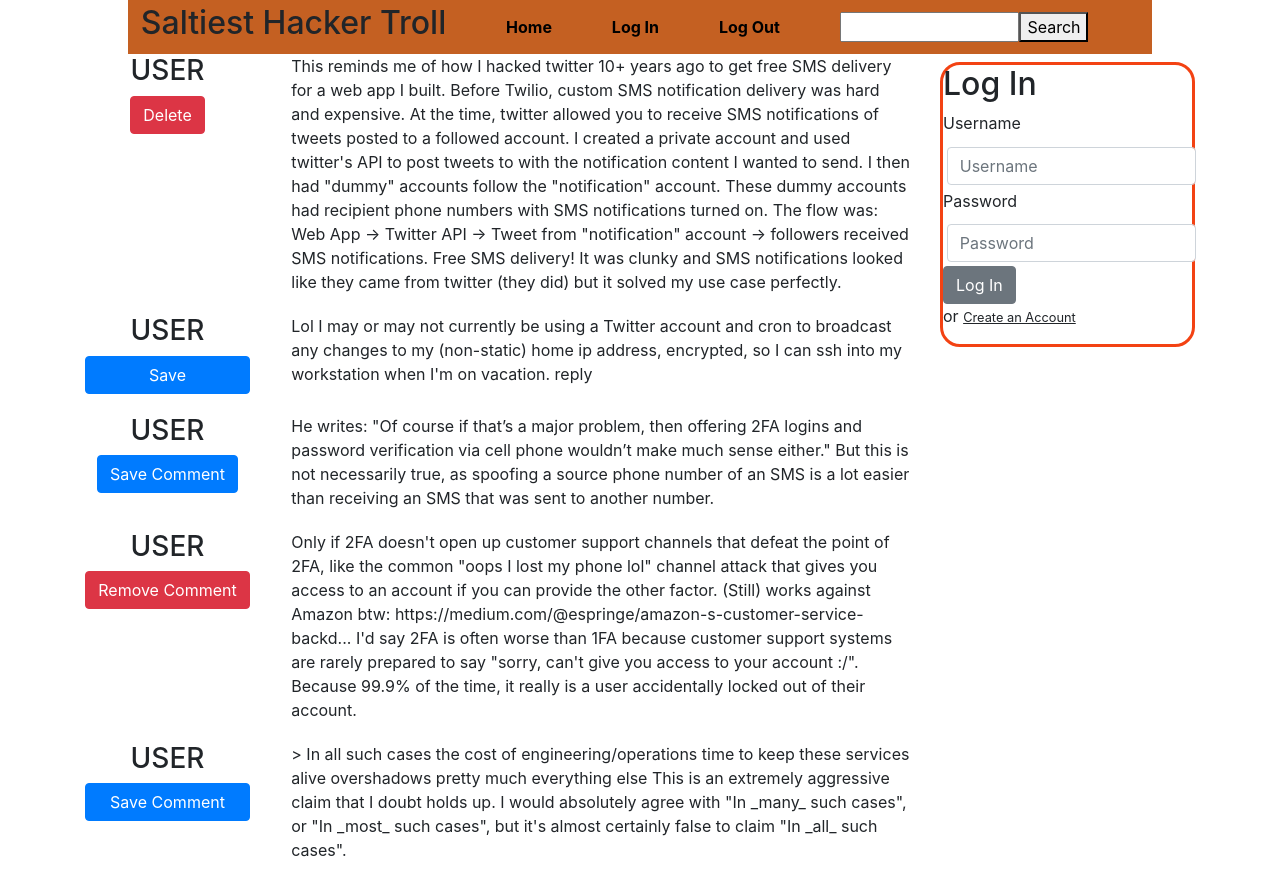
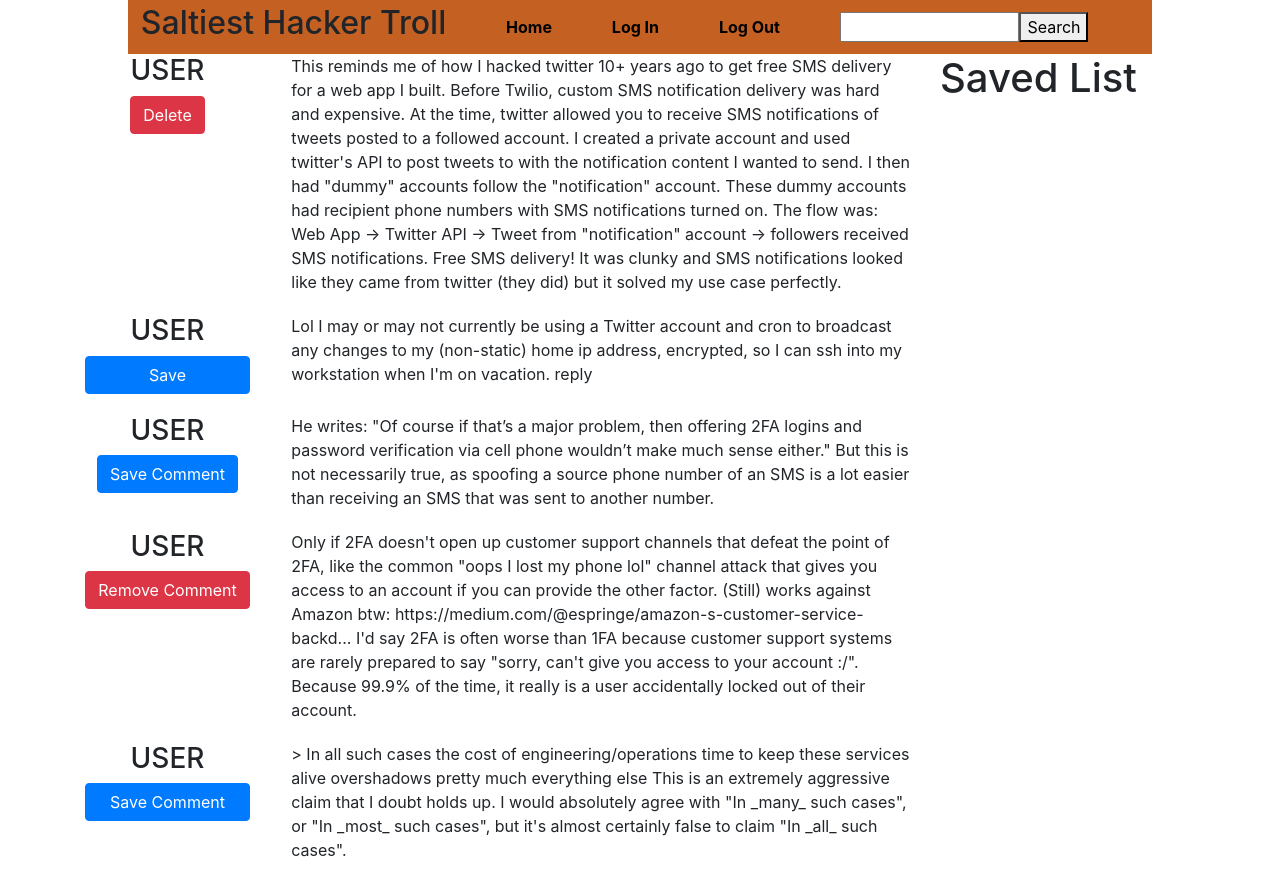
Before and after one commit to Build-Week-Saltiest-Hack-News-Trolls-2/front-end, a React (Create React App) app in the folder React/saltyhacker/: page /letmein in a window 1280 px wide. Built offline with nearby package versions, Linux system fonts and the light colour scheme; sample sign-in values are in the browser's storage.

Commit message:
login register flow, routing

```diff
--- a/React/saltyhacker/src/App.css
+++ b/React/saltyhacker/src/App.css
@@ -13,7 +13,6 @@ nav a{
 }
 
 .LoginWrapper{
-
   margin: 3% auto;
   border: 3px solid #F34213;
   border-radius: 20px;
--- a/React/saltyhacker/src/App.js
+++ b/React/saltyhacker/src/App.js
@@ -1,9 +1,11 @@
 import React from 'react';
 import './App.css';
+import CommentList from "./components/CommentList"
 import LoginForm from "./components/LoginForm";
-import HomePage from './components/HomePage'
+import HomePage from "./components/HomePage"
 import Header from "./components/Header";
-import { BrowserRouter as Router} from 'react-router-dom';
+import ProtectedRoute from "./components/ProtectedRoute";
+import { BrowserRouter as Router, Route, Link } from 'react-router-dom';
 
 function App() {
   return (
--- a/React/saltyhacker/src/components/HomePage.js
+++ b/React/saltyhacker/src/components/HomePage.js
@@ -3,6 +3,9 @@ import CommentList from './CommentList'
 import Header from './Header'
 import { Container, Row, Col } from 'reactstrap'
 import LoginForm from './LoginForm'
+import ProtectedRoute from "./ProtectedRoute"
+import { Route } from "react-router-dom"
+import SavedList from "./SavedList"
 
 const HomePage = () => {
 
@@ -13,7 +16,8 @@ const HomePage = () => {
                     <CommentList />
                 </Col>
                 <Col xs='3'>
-                    <LoginForm />
+                    <Route exact path = "/"><LoginForm /></Route>
+                    <ProtectedRoute exact path="/letmein" component={SavedList} />
                 </Col>
             </Row>
         </Container>
--- a/React/saltyhacker/src/components/LoginForm.js
+++ b/React/saltyhacker/src/components/LoginForm.js
@@ -2,6 +2,7 @@ import React, {useState} from "react";
 import {axiosWithAuth} from "../utils/AxiosWithAuth";
 import styled from "styled-components";
 import { Form, Label, Input, Button } from 'reactstrap'
+import {useHistory} from "react-router-dom";
 
 const AltInstructions = styled.span`
 text-decoration: underline;
@@ -9,7 +10,9 @@ cursor: pointer;
 font-size: 0.8rem;
 `
 
-const LoginForm = () => {
+const LoginForm = props => {
+    const {push} = useHistory();
+
     const [needsAccount, setNeedsAccount ] = useState(false);
     const [credentials, setCredentials] = useState({
         username: "",
@@ -31,7 +34,7 @@ const LoginForm = () => {
                 .then(res => {
                     console.log({res});
                     localStorage.setItem('token', JSON.stringify(res.data.token))
-                    // push history to homepage
+                    push('/letmein');
                 })
                 .catch(err => console.log(err))
         }
@@ -40,8 +43,7 @@ const LoginForm = () => {
                 .post("/api/auth/register", credentials)
                 .then(res => {
                     console.log({res});
-                    alert('Sucessfully created Account')
-                    // push history to homepage
+                    alert("Successfully Created Account")
                 })
                 .catch(err => console.log(err))
         }
--- a/React/saltyhacker/src/components/ProtectedRoute.js
+++ b/React/saltyhacker/src/components/ProtectedRoute.js
@@ -8,7 +8,7 @@ const ProtectedRoute = ({ component: Component, ...rest }) => {
         if (localStorage.getItem('token')) {
           return <Component {...props} />;
         } else {
-          return <Redirect to="/login" />;
+          return <Redirect to="/" />;
         }
       }}
     />
--- a/React/saltyhacker/src/components/SavedList.js
+++ b/React/saltyhacker/src/components/SavedList.js
@@ -0,0 +1,7 @@
+import React from "react";
+
+const SavedList = () => {
+    return(<h1>Saved List</h1>)
+}
+
+export default SavedList;
--- a/React/saltyhacker/src/utils/AxiosWithAuth.js
+++ b/React/saltyhacker/src/utils/AxiosWithAuth.js
@@ -6,6 +6,6 @@ export const axiosWithAuth = () => {
     headers: {
       Authorization: token
     },
-    baseURL: 'http://shnt.herokuapp.com'
+    baseURL: 'https://shnt.herokuapp.com'
   });
 };
```
